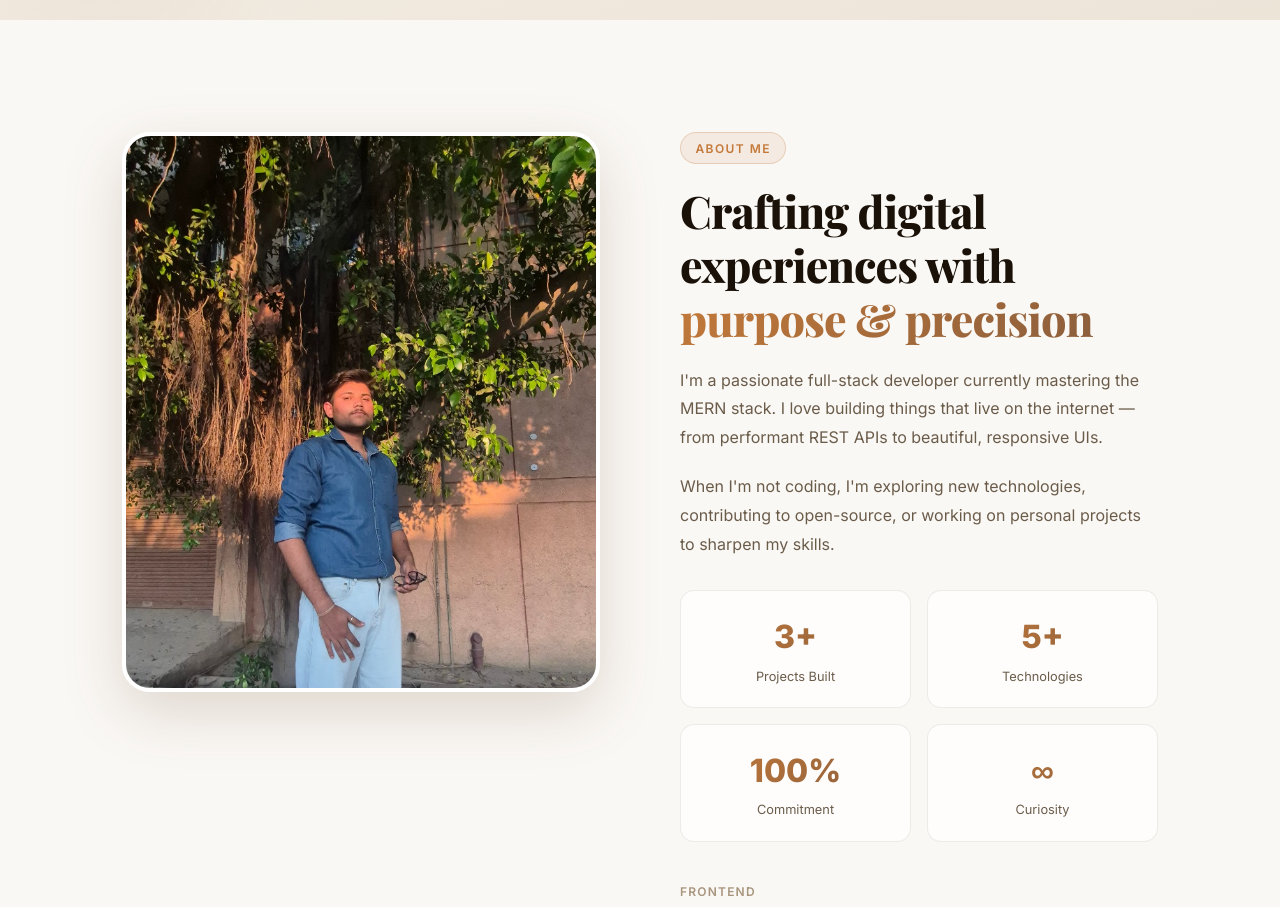
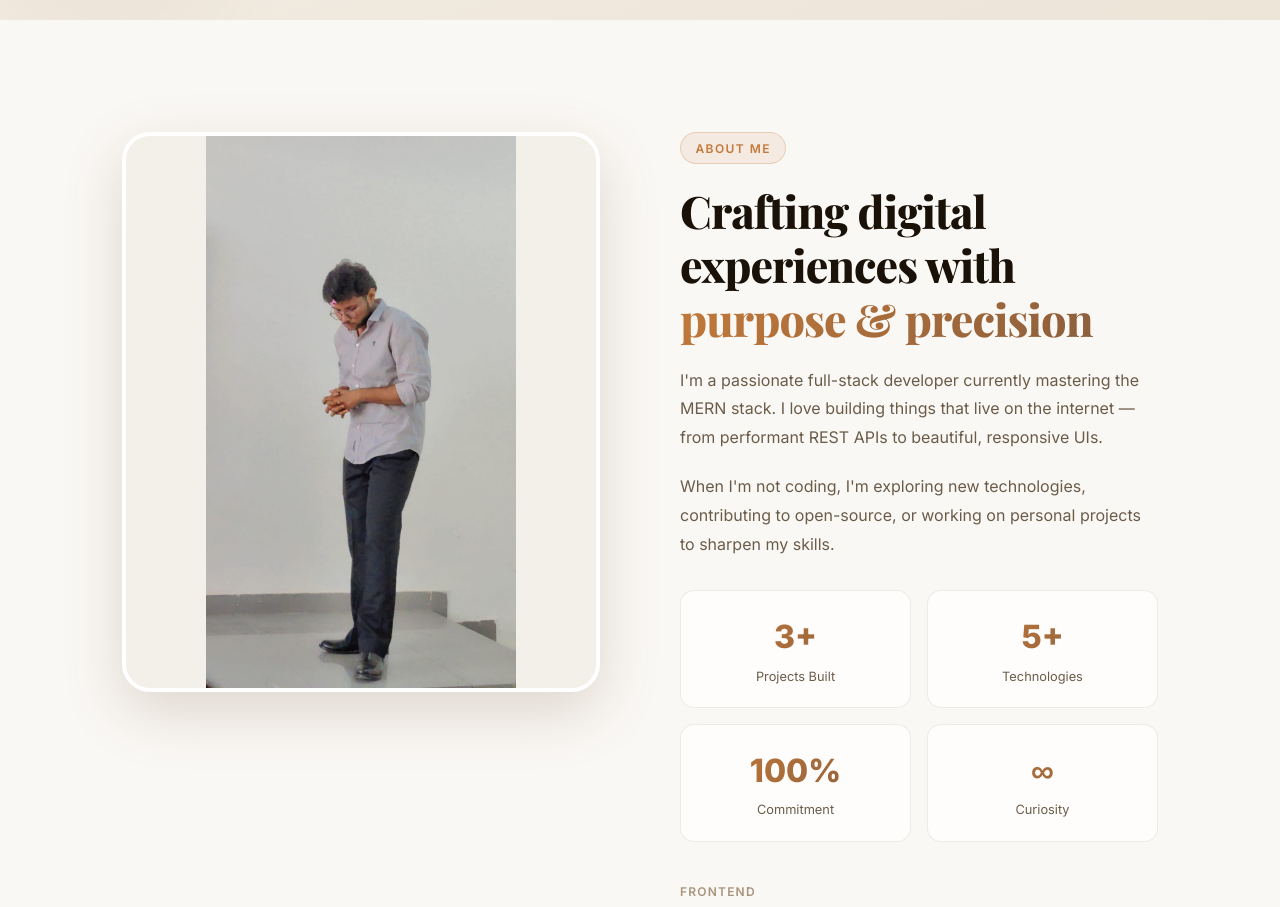
Before and after one commit to kartikthhakur07/my-portfolio, a React (Create React App) app in the folder client/: page / in a window 1280 px wide. Shown: the part 780-1687 px from the top of the page. Built offline with nearby package versions, Linux system fonts and the light colour scheme.

Commit message:
fix: use indoor photo without cropping in about section

```diff
--- a/client/src/components/About.js
+++ b/client/src/components/About.js
@@ -28,7 +28,7 @@ function About() {
         {/* Left — Single Full Photo */}
         <div className="about-photos">
           <img
-            src="/photos/photo4.jpg"
+            src="/photos/photo1.jpg"
             alt="Kartik Thakur"
             className="about-photo-full"
             onError={(e) => {
--- a/client/src/index.css
+++ b/client/src/index.css
@@ -390,11 +390,12 @@ body {
 .about-photo-full {
   width: 100%;
   height: 100%;
-  object-fit: cover;
-  object-position: top center;
+  object-fit: contain;
+  object-position: center;
   border-radius: var(--radius-xl);
   box-shadow: var(--shadow-photo);
   border: 4px solid white;
+  background: var(--bg-secondary);
   transition: var(--transition);
 }
 .about-photo-full:hover {
```
